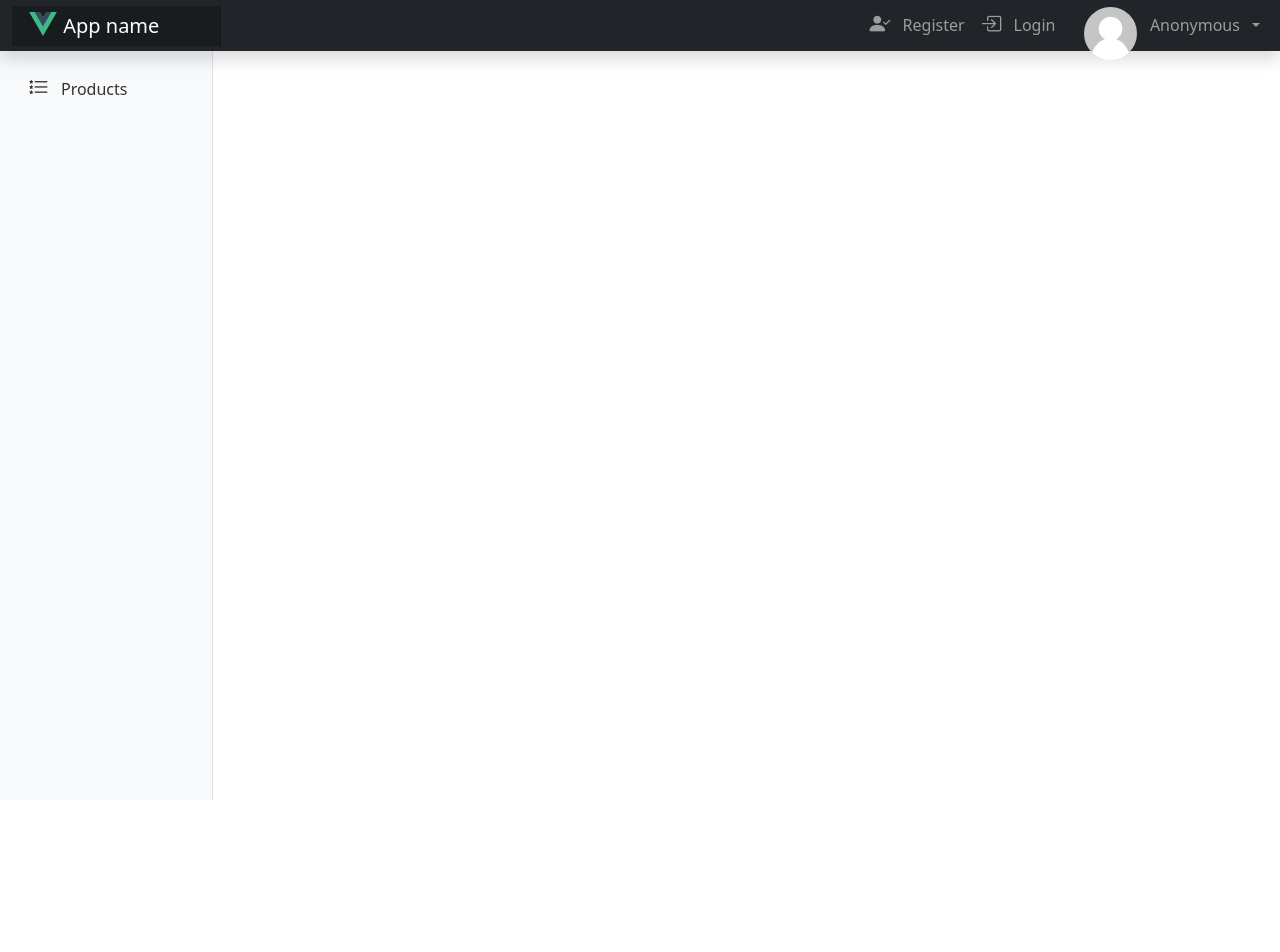
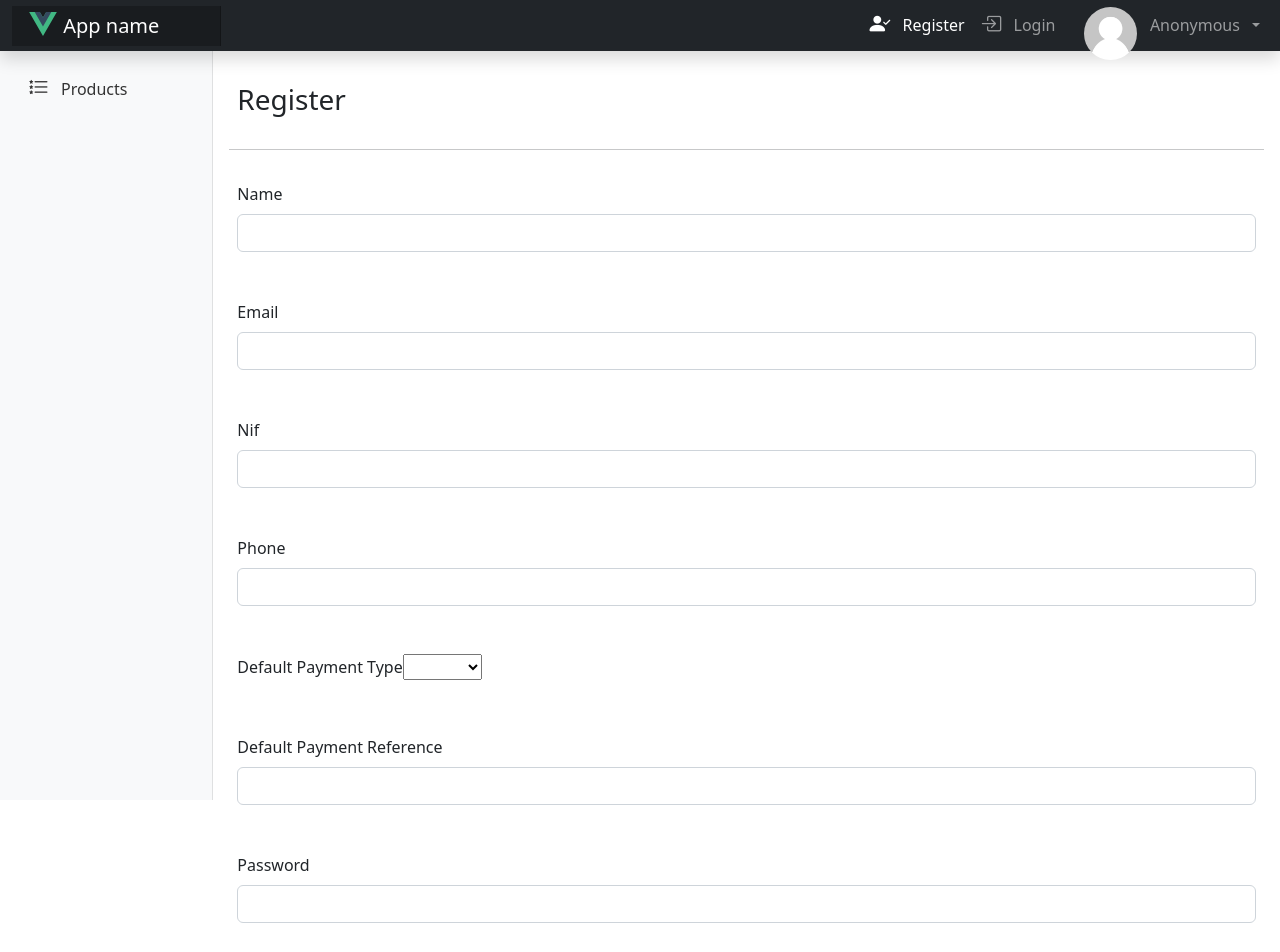
Before and after one commit to CamposTaPro/DAD_Project, a Vue app in the folder app_client/: page /register in a window 1280 px wide. Shown: the top 952 px of the page. Before the commit the page ends 800 px from the top, so only its background shows below. Built offline with nearby package versions, Linux system fonts and the light colour scheme; what @meforma/vue-toaster would draw is missing.

Commit message:
added register component and create user and customer

```diff
--- a/app_client/src/App.vue
+++ b/app_client/src/App.vue
@@ -47,7 +47,7 @@ const clickMenuOption = () => {
           <li class="nav-item" v-show="!userStore.user">
               <router-link
                   class="nav-link"
-                  :class="{ active: $route.name === 'Login' }" :to="{ name: 'Login' }"
+                  :class="{ active: $route.name === 'Register' }" :to="{ name: 'Register' }"
                   @click="clickMenuOption">
               <i class="bi bi-person-check-fill"></i>
               Register
--- a/app_client/src/components/auth/Login.vue
+++ b/app_client/src/components/auth/Login.vue
@@ -1,5 +1,5 @@
 <script setup>
-  import { ref, inject } from 'vue'
+  import { ref, inject,onMounted } from 'vue'
   import { useRouter } from 'vue-router'
   import { useUserStore } from '../../stores/user.js'
   const router = useRouter()
@@ -24,6 +24,11 @@
       toast.error('User credentials are invalid!')
     }
   }
+onMounted(() => {
+    if (userStore.user) {
+      router.push({ name: 'home' })
+    }
+  })
 </script>
 
 
--- /dev/null
+++ b/app_client/src/components/auth/Register.vue
@@ -0,0 +1,176 @@
+<script setup>
+import { ref, inject,onMounted } from "vue";
+import { useRouter } from "vue-router";
+import { useUserStore } from "../../stores/user.js";
+const router = useRouter();
+const toast = inject("toast");
+const axios = inject("axios");
+const serverBaseUrl = inject("serverBaseUrl");
+
+const credentials = ref({
+  name: "",
+  email: "",
+  nif: "",
+  phone: "",
+  password: "",
+  paymentType: "",
+  default_payment_reference: ""
+});
+
+
+const userStore = useUserStore();
+
+//const emit = defineEmits(["register"]);
+/*
+const register = async () => {
+  if (await userStore.register(credentials.value)) {
+    toast.success(
+      "User " + userStore.user.name + " has registered sucessfuly."
+    );
+    emit("register");
+    router.push({ name: "Login" });
+  } else {
+    credentials.value.password = "";
+    toast.error("User credentials are invalid!");
+  }*/
+
+async function register(credentials) {
+  try {
+    const response = await axios.post("register", {
+      name: credentials.name,
+      email: credentials.email,
+      nif: credentials.nif,
+      phone: credentials.phone,
+      password: credentials.password,
+      default_payment_type: credentials.paymentType.toString(),
+      default_payment_reference: credentials.default_payment_reference,
+    });
+    console.log(response.data);
+    console.log(credentials.paymentType);
+    toast.success("User " + credentials.name + " has registered sucessfuly.");
+    router.push({ name: "Login" });
+  } catch (error) {
+    console.log(error);
+    credentials.password = "";
+    toast.error("Costumer credentials are invalid!");
+  }
+}
+onMounted(() => {
+  if (userStore.user) {
+    router.push({ name: "home" });
+  }
+});
+</script>
+
+<template>
+  <form class="row g-3 needs-validation" novalidate @submit.prevent="register">
+    <h3 class="mt-5 mb-3">Register</h3>
+    <hr />
+    <div class="mb-3">
+      <div class="mb-3">
+        <label for="inputName" class="form-label">Name</label>
+        <input
+          type="text"
+          class="form-control"
+          id="inputUsername"
+          required
+          v-model="credentials.name"
+        />
+      </div>
+    </div>
+    <div class="mb-3">
+      <div class="mb-3">
+        <label for="inputEmail" class="form-label">Email</label>
+        <input
+          type="text"
+          class="form-control"
+          id="inputEmail"
+          required
+          v-model="credentials.email"
+        />
+      </div>
+    </div>
+    <div class="mb-3">
+      <div class="mb-3">
+        <label for="inputNif" class="form-label">Nif</label>
+        <input
+          type="text"
+          class="form-control"
+          id="inputNif"
+          required
+          v-model="credentials.nif"
+        />
+      </div>
+    </div>
+    <div class="mb-3">
+      <div class="mb-3">
+        <label for="inputPhone" class="form-label">Phone</label>
+        <input
+          type="text"
+          class="form-control"
+          id="inputPhone"
+          required
+          v-model="credentials.phone"
+        />
+      </div>
+    </div>
+    <div class="mb-3">
+      <div class="mb-3">
+        <label for="inputPhone" class="form-label">Default Payment Type</label>
+        <select
+          name="paymentType"
+          id="type"
+          required
+          v-model="credentials.paymentType"
+        >
+          <option value="visa">Visa</option>
+          <option value="paypal">Paypal</option>
+          <option value="mbway">MBWay</option>
+        </select>
+      </div>
+    </div>
+    <div class="mb-3">
+      <div class="mb-3">
+        <label for="inputReference" class="form-label"
+          >Default Payment Reference</label
+        >
+        <input
+          type="text"
+          class="form-control"
+          id="inputReference"
+          required
+          v-model="credentials.default_payment_reference"
+        />
+      </div>
+    </div>
+    <div class="mb-3">
+      <div class="mb-3">
+        <label for="inputPassword" class="form-label">Password</label>
+        <input
+          type="password"
+          class="form-control"
+          id="inputPassword"
+          required
+          v-model="credentials.password"
+        />
+      </div>
+    </div>
+    <div class="mb-3 d-flex justify-content-center">
+      <button v-if="credentials.paymentType"
+        type="button"
+        class="btn btn-primary px-5"
+        @click="register(credentials)"
+      >
+        Register
+      </button>
+      <button v-else
+      type="button"
+      class="btn btn-primary px-5"
+      @click="register(credentials)"
+      disabled
+    >
+      Register
+    </button>
+    </div>
+  </form>
+</template>
--- a/app_client/src/router/index.js
+++ b/app_client/src/router/index.js
@@ -14,7 +14,7 @@ import ProjectTasks from "../components/projects/ProjectTasks.vue"
 import Task from "../components/tasks/Task.vue"
 import Project from "../components/projects/Project.vue"
 import RouteRedirector from "../components/global/RouteRedirector.vue"
-
+import Register from "../components/auth/Register.vue"
 import Product from "../components/products/Product.vue"
 
 const router = createRouter({
@@ -35,6 +35,11 @@ const router = createRouter({
       path: '/login',
       name: 'Login',
       component: Login
+    },
+    {
+      path:'/register',
+      name: 'Register',
+      component:Register
     },
     {
       path: '/password',
--- a/app_client/src/stores/user.js
+++ b/app_client/src/stores/user.js
@@ -21,6 +21,17 @@ export const useUserStore = defineStore('user', () => {
     const userId = computed(() => {
         return user.value?.id ?? -1
     })
+
+    async function register(credentials) {
+        try {
+            const response = await axios.post('register', credentials)
+            console.log(response.data)
+            return true
+        } catch (error) {
+            console.log(error)
+            return false
+        }
+    }
 
     async function loadUser () {
         try {
@@ -78,5 +89,5 @@ export const useUserStore = defineStore('user', () => {
         return false
     }
 
-    return { user, userId, userPhotoUrl, login, logout, restoreToken }
+    return { user, userId, userPhotoUrl, login, logout, restoreToken,register }
 })
```
Also changed, not shown: 2 other files (tests, documents, lock files or other folders).
